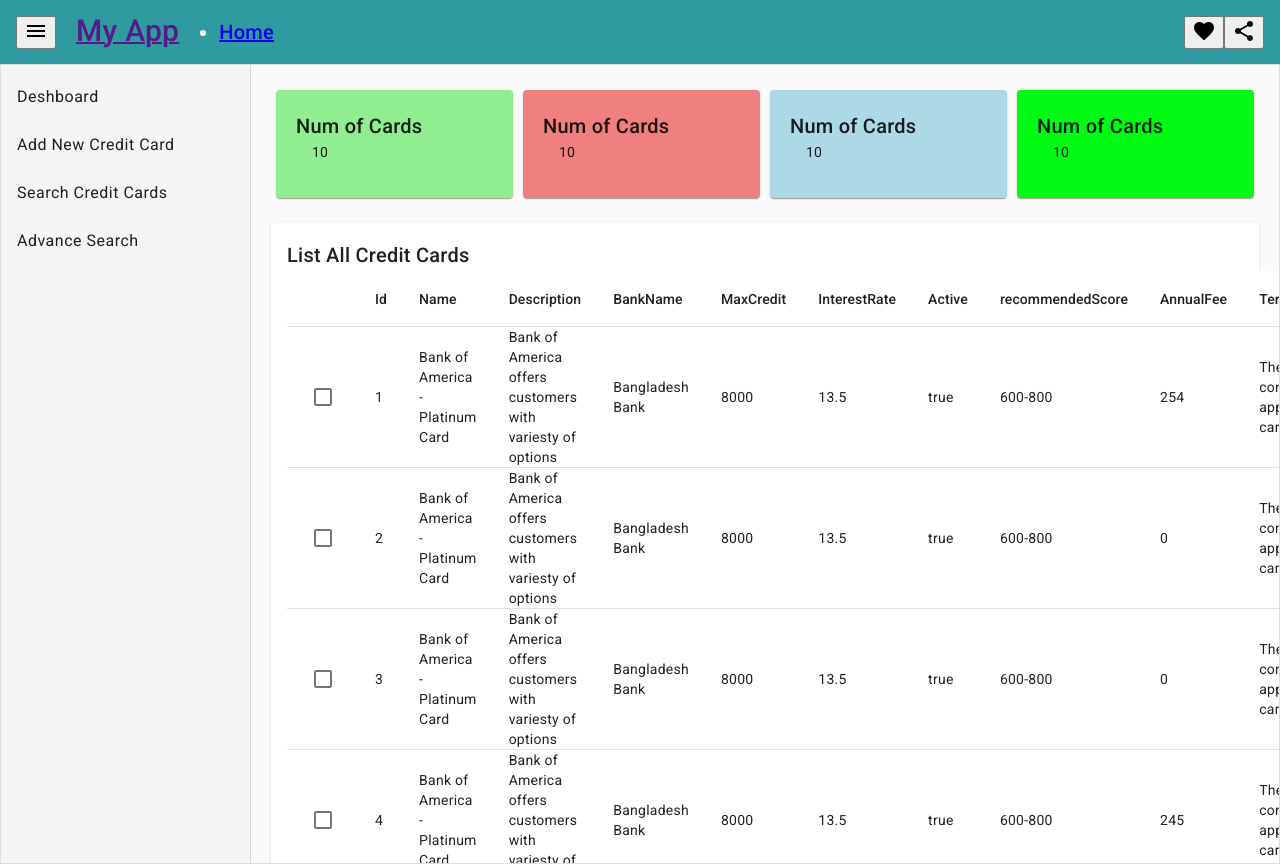
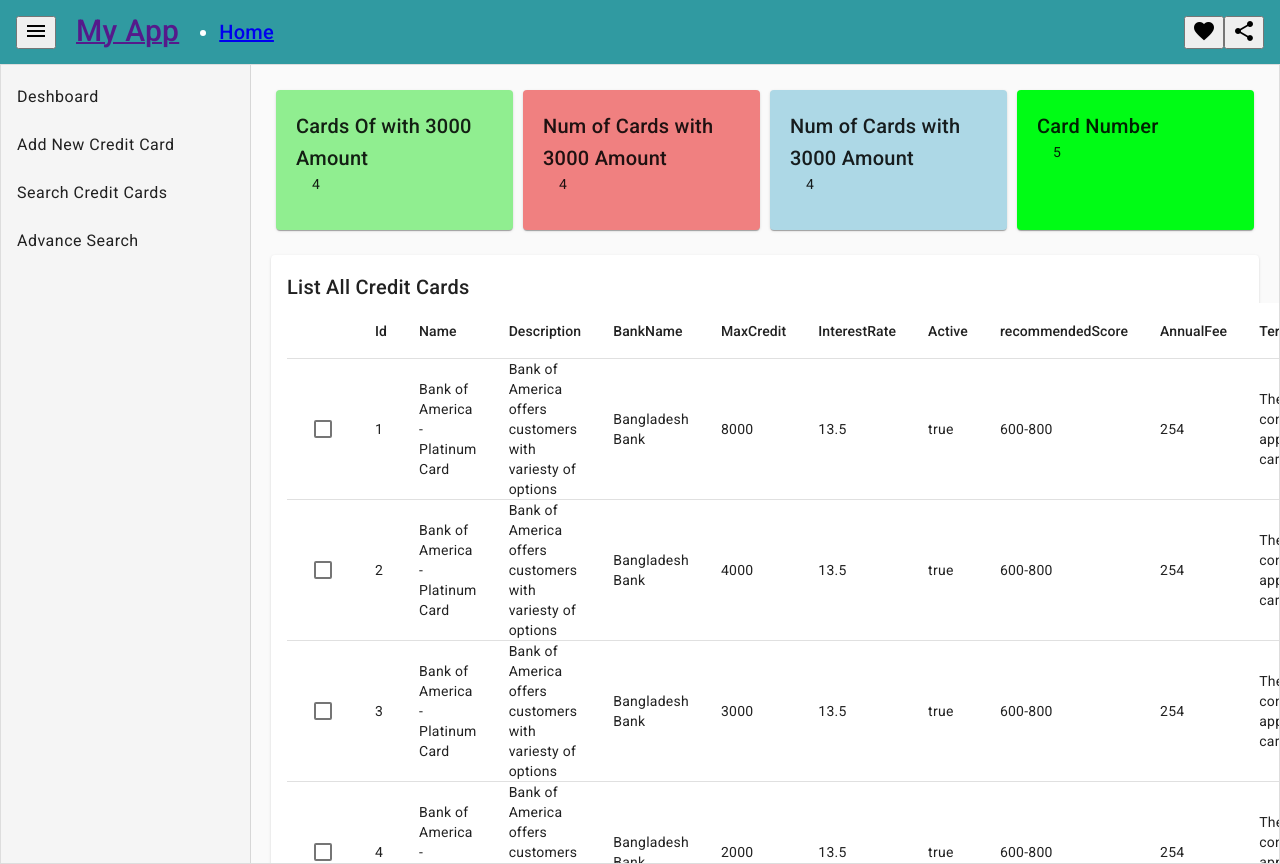
Before and after one commit to arafat-cse/DaliyLife, an Angular app: page /creditcards in a window 1280 px wide. Built offline with nearby package versions, Linux system fonts and the light colour scheme; data requests are answered from the project's data file.

Commit message:
Part 12 Compelete

```diff
--- a/db.json
+++ b/db.json
@@ -20,9 +20,9 @@
       "name": "Bank of America - Platinum Card",
       "bankName": "Bangladesh Bank",
       "description": "Bank of America offers customers with variesty of options",
-      "maxCredit": 8000,
+      "maxCredit": 4000,
       "active": true,
-      "annualFee": 0,
+      "annualFee": 254,
       "interestRate": 13.5,
       "introOffer": 200,
       "recommendedScore": "600-800",
@@ -35,29 +35,44 @@
       "name": "Bank of America - Platinum Card",
       "bankName": "Bangladesh Bank",
       "description": "Bank of America offers customers with variesty of options",
-      "maxCredit": 8000,
+      "maxCredit": 3000,
       "active": true,
-      "annualFee": 0,
+      "annualFee": 254,
       "interestRate": 13.5,
       "introOffer": 200,
       "recommendedScore": "600-800",
       "numberOfApplications": 40,
       "CreatedDate": "04-01-2025",
       "termsAndConditions": "The following conditions are applicable for this card"
-    }, {
+    },
+    {
       "id": "4",
       "name": "Bank of America - Platinum Card",
       "bankName": "Bangladesh Bank",
       "description": "Bank of America offers customers with variesty of options",
-      "maxCredit": 8000,
+      "maxCredit": 2000,
       "active": true,
-      "annualFee": 245,
+      "annualFee": 254,
       "interestRate": 13.5,
       "introOffer": 200,
       "recommendedScore": "600-800",
       "numberOfApplications": 40,
       "CreatedDate": "04-01-2025",
       "termsAndConditions": "The following conditions are applicable for this card"
+    },
+    {
+      "id": 5,
+      "name": "Md Arafat Rahman",
+      "bankName": "Dhaka Bank",
+      "description": "ddd",
+      "maxCredit": 5000,
+      "interestRate": 12,
+      "active": true,
+      "recommendedScore": "100-500",
+      "annualFee": 12,
+      "termsAndConditions": "terms and condition for the credit card",
+      "createDate": "2025-01-08T18:00:00.000Z",
+      "updateDate": "2025-01-20T18:00:00.000Z"
     }
   ]
 }
--- a/src/app/creditcards/add/add.component.ts
+++ b/src/app/creditcards/add/add.component.ts
@@ -2,6 +2,7 @@ import { Component } from '@angular/core';
 import { CreditCard } from '../../models/credit-card';
 import { CreditcardsService } from '../../services/creditcards.service';
 import { Route, Router } from '@angular/router';
+import { Subscriber, Subscription, Unsubscribable } from 'rxjs';
 
 @Component({
   selector: 'app-add',
@@ -10,6 +11,7 @@ import { Route, Router } from '@angular/router';
 })
 export class AddComponent {
 
+  private subcription: Subscription | undefined;
   constructor( private creditcardsService:CreditcardsService,
     private router:Router ){
 
@@ -31,13 +33,26 @@ export class AddComponent {
     updateDate: Date()
 
   };
+  creditCards:CreditCard[]=[];
+
+  saveCreditCard(){
+    this.creditcardsService.getCreditCards().subscribe((data:CreditCard[])=>{
+      this.creditCards = data;
+      this.newCreditCard.id=this.creditCards.length+1;
+      this.subcription= this.creditcardsService.createCreditCard(this.newCreditCard).subscribe(data=>{
+        alert("Create Card add");
+        this.router.navigate(['creditcards']);
+      })
+    });
 
 
-  saveCreditCard(){
-    console.log("form Submitted");
-    this.creditcardsService.createCreditCard(this.newCreditCard).subscribe(data=>{
-      alert("Create Card add");
-      this.router.navigate(['creditcards']);
-    })
+
+
+
+  }
+  ngOnDestroy(){
+    if(this.subcription){
+      this.subcription.unsubscribe();
+    }
   }
 }
--- a/src/app/creditcards/creditcards.component.html
+++ b/src/app/creditcards/creditcards.component.html
@@ -1,35 +1,19 @@
 <div class="mat-card" style="display: flex; flex-direction: row;">
     <mat-card class="mat-card count-card bg-success">
-        <mat-card-title>
-            Num of Cards
-        </mat-card-title>
-        <mat-card-content>
-                10
-        </mat-card-content>
+        <mat-card-title>Cards Of with 3000 Amount</mat-card-title>
+        <mat-card-content>{{creditCardMaximumAmount}}</mat-card-content>
     </mat-card>
     <mat-card class="mat-card count-card bg-warning">
-        <mat-card-title>
-            Num of Cards
-        </mat-card-title>
-        <mat-card-content>
-                10
-        </mat-card-content>
+        <mat-card-title>Num of Cards with 3000 Amount</mat-card-title>
+        <mat-card-content>{{creditCardMaximumAmount}}</mat-card-content>
     </mat-card>
     <mat-card class="mat-card count-card bg-info">
-        <mat-card-title>
-            Num of Cards
-        </mat-card-title>
-        <mat-card-content>
-                10
-        </mat-card-content>
+        <mat-card-title>Num of Cards with 3000 Amount</mat-card-title>
+        <mat-card-content>{{creditCardMaximumAmount}}</mat-card-content>
     </mat-card>
     <mat-card class="mat-card count-card bg-primary">
-        <mat-card-title>
-            Num of Cards
-        </mat-card-title>
-        <mat-card-content>
-                10
-        </mat-card-content>
+        <mat-card-title>Card Number</mat-card-title>
+        <mat-card-content>{{creditCardId}}</mat-card-content>
     </mat-card>
 
 
--- a/src/app/creditcards/creditcards.component.ts
+++ b/src/app/creditcards/creditcards.component.ts
@@ -61,6 +61,9 @@ export class CreditcardsComponent {
 
   creditCards:CreditCard[]=[];
 
+  creditCardMaximumAmount:number = 0;
+  creditCardId:number = 0;
+
   constructor (private creditCardServices: CreditcardsService){
     this.creditCardServices.getCreditCards().subscribe((data:CreditCard[])=>{
       this.creditCards = data;
@@ -69,6 +72,11 @@ export class CreditcardsComponent {
 
     this.dataSource.paginator = this.paginator;
     this.dataSource.sort = this.sort;
+
+    this.calculateMetrics();
+      this.creditCardMaximumAmount = this.creditCards.filter(card =>card.maxCredit >= 3000).length
+    this.calculateMetrics();
+      this.creditCardId = this.creditCards.filter(cout=>cout.id>=0).length
     })
 
 
@@ -87,4 +95,7 @@ export class CreditcardsComponent {
   selectHandler(row: CreditCard){
     this.selection.toggle(row as never);
   }
+  calculateMetrics(){
+
+  }
 }
--- a/src/app/creditcards/creditcards.module.ts
+++ b/src/app/creditcards/creditcards.module.ts
@@ -20,7 +20,7 @@ import {MatSelectModule} from '@angular/material/select';
 import {MatDatepickerModule} from '@angular/material/datepicker';
 import { MatNativeDateModule } from '@angular/material/core';
 import { ReactiveFormsModule } from '@angular/forms';
-
+import {MatSnackBarModule} from '@angular/material/snack-bar';
 @NgModule({
   declarations: [
     CreditcardsComponent,
@@ -45,7 +45,8 @@ import { ReactiveFormsModule } from '@angular/forms';
     MatSelectModule,
     MatDatepickerModule,
     MatNativeDateModule,
-    ReactiveFormsModule
+    ReactiveFormsModule,
+    MatSnackBarModule
   ]
 })
 export class CreditcardsModule { }
--- a/src/app/creditcards/delete/delete.component.ts
+++ b/src/app/creditcards/delete/delete.component.ts
@@ -1,7 +1,8 @@
 import { Component } from '@angular/core';
 import { ActivatedRoute, Route, Router } from '@angular/router';
 import { CreditcardsService } from '../../services/creditcards.service';
-
+import { Subject, takeUntil } from 'rxjs';
+import { MatSnackBar } from '@angular/material/snack-bar';
 @Component({
   selector: 'app-delete',
   templateUrl: './delete.component.html',
@@ -9,16 +10,37 @@ import { CreditcardsService } from '../../services/creditcards.service';
 })
 export class DeleteComponent {
   creditCardId!: number;
+  private destory$:Subject<void> = new Subject<void>();
+
+
+
   constructor(private router:ActivatedRoute,
     private route: Router,
+    private matSnackBar: MatSnackBar,
     private creditcardsService:CreditcardsService){
     this.creditCardId = parseInt(this.router.snapshot.paramMap.get("id") || '');
 
       //Delete Functionality
-      this.creditcardsService.deleteCreditCard(this.creditCardId).subscribe(data =>{
-         // console.log("Deleted this credit cards"))
-         alert("Credit Card Deleted")
-         this.route.navigate(['creditCards']);
+      this.creditcardsService.deleteCreditCard(this.creditCardId)
+
+      .pipe(takeUntil(this.destory$))
+      .subscribe(data =>{
+     this.showSuccessMessage("Credit Card Deleted Successfully");
+
+         this.route.navigate(['creditcards']);
       })
+      alert("Credit Card Delelete Yes?");
+  }
+  showSuccessMessage(message: string){
+    this.matSnackBar.open(message, 'close',{
+      duration:3000,
+      horizontalPosition: 'end',
+      verticalPosition: 'top'
+    });
+  }
+  ngOnDestory()
+  {
+    this.destory$.next();
+    this.destory$.complete();
   }
 }
--- a/src/app/creditcards/edit/edit.component.ts
+++ b/src/app/creditcards/edit/edit.component.ts
@@ -3,6 +3,9 @@ import { FormBuilder, FormGroup, Validators } from '@angular/forms';
 import { CreditCard } from '../../models/credit-card';
 import { ActivatedRoute, Router } from '@angular/router';
 import { CreditcardsService } from '../../services/creditcards.service';
+import { Subject, takeUntil } from 'rxjs';
+import { MatSnackBar } from '@angular/material/snack-bar';
+import { validateVerticalPosition } from '@angular/cdk/overlay';
 
 @Component({
   selector: 'app-edit',
@@ -11,10 +14,13 @@ import { CreditcardsService } from '../../services/creditcards.service';
 })
 export class EditComponent {
   editCreditCardForm!: FormGroup;
+  private destory$: Subject<void> = new Subject<void>();
+
 
   creditCardData:CreditCard | null =null;
   constructor(private formBuilder:FormBuilder,
     private route:ActivatedRoute,
+    private matSnackBar: MatSnackBar,
     private creditCardsService:CreditcardsService)
     {
       this.editCreditCardForm = this.formBuilder.group({
@@ -28,15 +34,18 @@ export class EditComponent {
         recommendedScore:['',Validators.required],
         annualFee:['',Validators.required],
         termsAndConditions:['',Validators.required],
-        // createDate:['',Validators.required],
-        // updateDate:['',Validators.required],
+        createDate:['',Validators.required],
+        updateDate:['',Validators.required],
       });
     }
     ngOnInit(){
       const id = parseInt(this.route.snapshot.paramMap.get("id") || '');
       if(id !==0)
       {
-        this.creditCardsService.getCreditCardById(id).subscribe(data=>{
+        this.creditCardsService.getCreditCardById(id)
+        .pipe(takeUntil(this.destory$))
+
+        .subscribe(data=>{
           this.creditCardData = data;
 
           this,this.editCreditCardForm.patchValue(this.creditCardData);
@@ -49,7 +58,20 @@ export class EditComponent {
      if(this.editCreditCardForm.valid){
         const updatedFormDate: CreditCard = this.editCreditCardForm.value;
         console.log(updatedFormDate);
-        this.creditCardsService.updateCreditCard(updatedFormDate);
+        this.creditCardsService.updateCreditCard(updatedFormDate)
+        .pipe(takeUntil(this.destory$))
+        .subscribe(()=>{
+          this.showSuccessMessage("Credit Card Update Successfully ")
+        })
      }
     }
+    showSuccessMessage(message: string){
+      this.matSnackBar.open(message ,'close',{
+        duration:3000,
+      })
+    }
+    ngOnDestory(){
+      this.destory$.next();
+      this.destory$.complete();
+    }
 }
--- a/src/app/creditcards/view/view.component.html
+++ b/src/app/creditcards/view/view.component.html
@@ -7,7 +7,6 @@
           <mat-card-title-group>
             <mat-card-title>{{ creditCardDetails.bankName }}</mat-card-title>
             <mat-card-subtitle>{{ creditCardDetails.description }}</mat-card-subtitle>
-            console.log(this.creditCardDetails);
             <!-- <img mat-card-sm-image src="https://material.angular.io/assets/img/examples/shiba2.jpg" > -->
           </mat-card-title-group>
         </mat-card-header>
--- a/src/app/creditcards/view/view.component.ts
+++ b/src/app/creditcards/view/view.component.ts
@@ -2,6 +2,8 @@ import { Component } from '@angular/core';
 import { CreditCard } from '../../models/credit-card';
 import { CreditcardsService } from '../../services/creditcards.service';
 import { ActivatedRoute, Route, Router } from '@angular/router';
+import { Subject, takeUntil } from 'rxjs';
+import { MatSnackBar } from '@angular/material/snack-bar';
 
 @Component({
   selector: 'app-view',
@@ -12,16 +14,29 @@ export class ViewComponent {
   creditCardDetails!:CreditCard;
   creditCardId!: number;
 
+  private destory$:Subject<void> = new Subject<void>();
 
 
   constructor(private creditCardsServices: CreditcardsService,
-
-  private router:ActivatedRoute )
-  {
+  private router:ActivatedRoute,
+  private matSnackBar: MatSnackBar){
    this.creditCardId = parseInt(this.router.snapshot.paramMap.get("id") || '');
 
-    this.creditCardsServices.getCreditCardById(this.creditCardId).subscribe((data:CreditCard)=> {
+    this.creditCardsServices.getCreditCardById(this.creditCardId)
+    .pipe(takeUntil(this.destory$))
+    .subscribe((data:CreditCard)=>{
+      this.showSuccessMessage("Credit Card Loaded Successfully")
       this.creditCardDetails = data;
     })
   }
+  showSuccessMessage(message: string){
+    this.matSnackBar.open(message, 'close',{
+      duration:3000
+    })
+  }
+  ngOnDestory()
+  {
+    this.destory$.next();
+    this.destory$.complete();
+  }
 }
```
Also changed, not shown: src/app/app.module.ts (line endings or trailing spaces).
